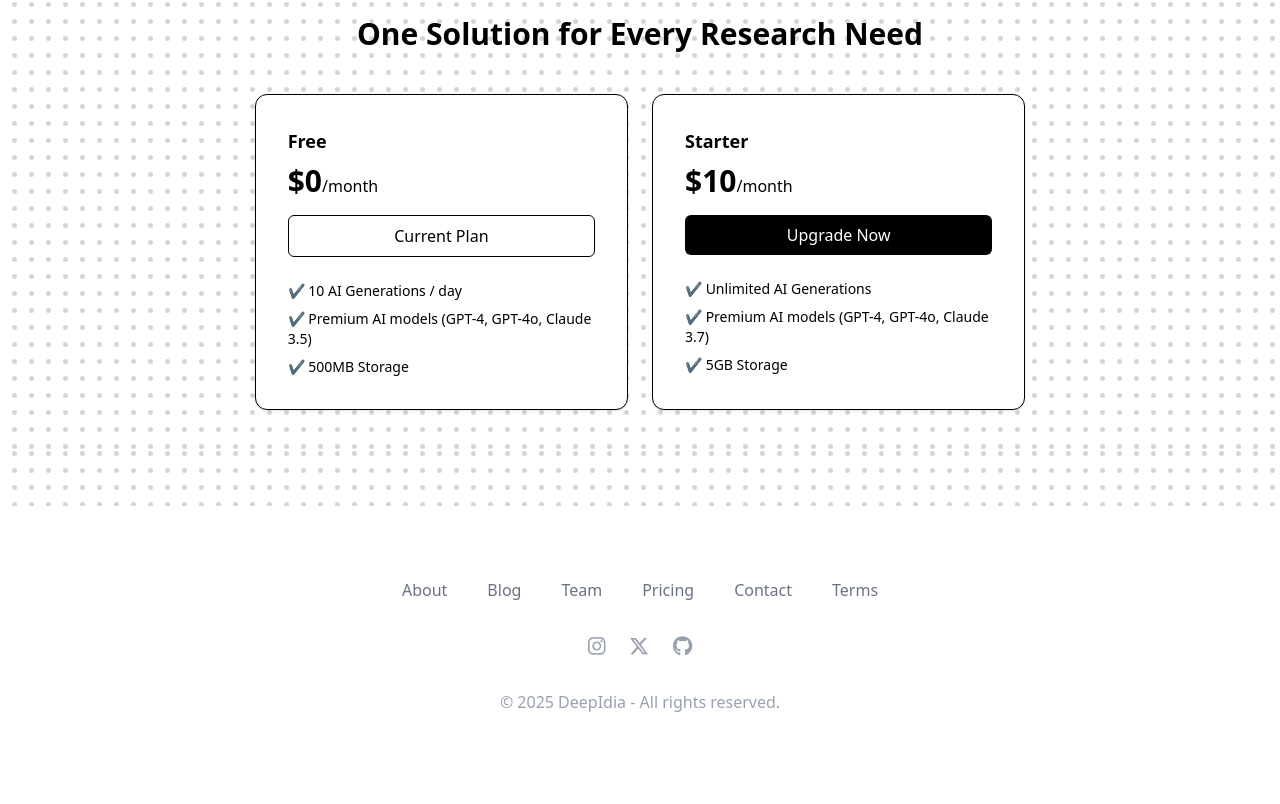
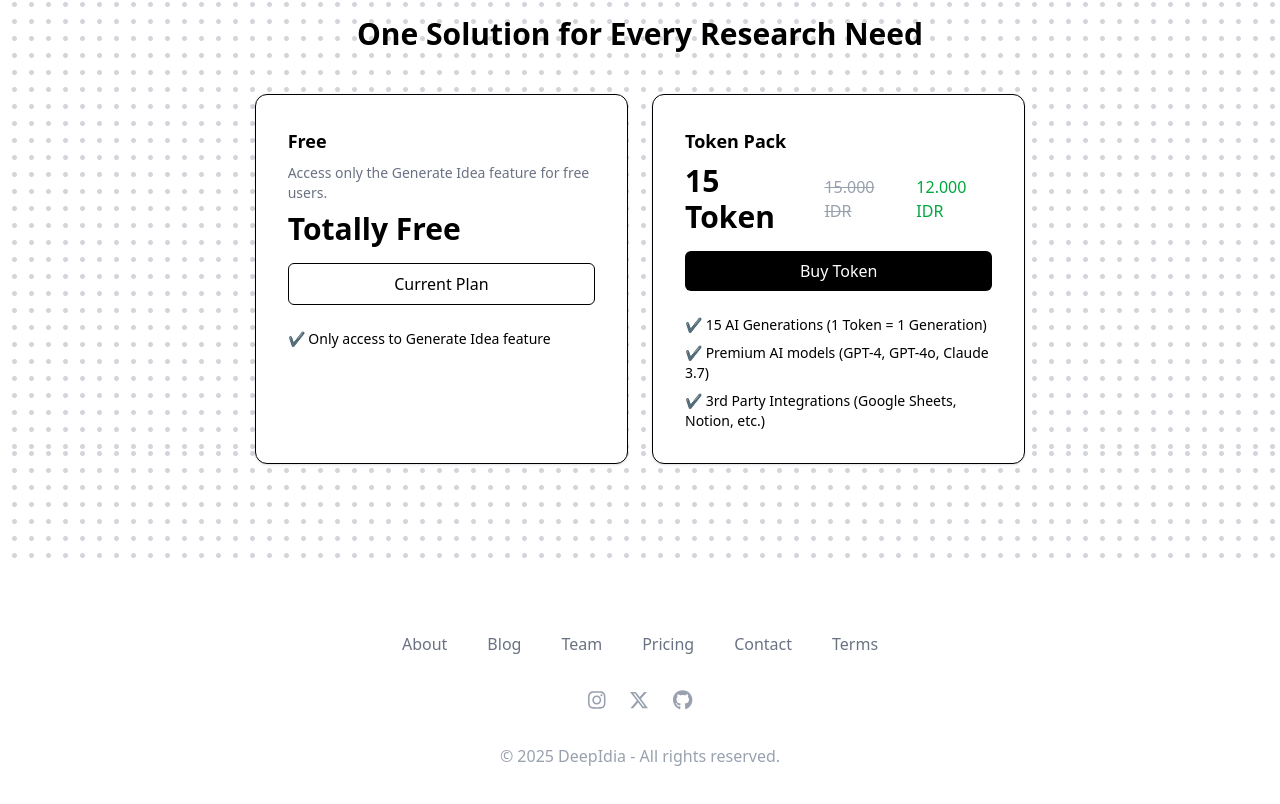
Before and after one commit to Deepidia/deepidia-web, a Next.js app: page / in a window 1280 px wide. Shown: the part 2975-3779 px from the top of the page. Before the commit the page ends 3737 px from the top, so only its background shows below. Built offline with nearby package versions, Linux system fonts and the light colour scheme; no server answers.

Commit message:
change: subscription card to Token Card

```diff
--- a/components/Pricing.tsx
+++ b/components/Pricing.tsx
@@ -1,4 +1,12 @@
+"use client";
+
+import { useSession } from "next-auth/react";
+import { useRouter } from "next/navigation";
+
 export default function Pricing() {
+  const { data: session } = useSession();
+  const router = useRouter();
+
   return (
     <section
       id="pricing"
@@ -19,35 +27,46 @@
             className="border rounded-xl shadow-sm p-6 sm:p-8 w-full max-w-md mx-auto md:mx-0 md:w-1/3 bg-white"
           >
             <h3 className="text-lg font-semibold mb-2">Free</h3>
+            <p className="text-sm text-gray-500 mb-2">Access only the Generate Idea feature for free users.</p>
             <p className="text-3xl font-bold">
-              $0<span className="text-base font-normal">/month</span>
+              Totally Free
             </p>
             <button className="w-full mt-4 mb-6 border py-2 rounded-md transition-all duration-300 hover:bg-[#00BFA6] hover:text-white hover:shadow-md cursor-pointer">
               Current Plan
             </button>
             <ul className="space-y-2 text-sm">
-              <li>✔️ 10 AI Generations / day</li>
-              <li>✔️ Premium AI models (GPT-4, GPT-4o, Claude 3.5)</li>
-              <li>✔️ 500MB Storage</li>
+              <li>✔️ Only access to Generate Idea feature</li>
             </ul>
           </div>
 
-          {/* Starter Plan */}
+          {/* Token Plan */}
           <div
             data-aos="fade-left"
             className="border rounded-xl shadow-sm p-6 sm:p-8 w-full max-w-md mx-auto md:mx-0 md:w-1/3 bg-white"
           >
-            <h3 className="text-lg font-semibold mb-2">Starter</h3>
-            <p className="text-3xl font-bold">
-              $10<span className="text-base font-normal">/month</span>
+            <h3 className="text-lg font-semibold mb-2">Token Pack</h3>
+            <p className="text-3xl font-bold flex items-center gap-2">
+              <span>15 Token</span>
+              <span className="text-base font-normal line-through text-gray-400 ml-2">15.000 IDR</span>
+              <span className="text-base font-normal text-green-600 ml-2">12.000 IDR</span>
             </p>
-            <button className="w-full mt-4 mb-6 bg-black text-white py-2 rounded-md transition-all duration-300 hover:bg-[#00BFA6] hover:text-black hover:shadow-lg cursor-pointer">
-              Upgrade Now
+            <button
+              className="w-full mt-4 mb-6 bg-black text-white py-2 rounded-md transition-all duration-300 hover:bg-[#00BFA6] hover:text-black hover:shadow-lg cursor-pointer"
+              onClick={() => {
+                if (!session) {
+                  router.push('/login');
+                } else {
+                  // TODO: Add buy token logic/modal here
+                  router.push('checkout')
+                }
+              }}
+            >
+              Buy Token
             </button>
             <ul className="space-y-2 text-sm">
-              <li>✔️ Unlimited AI Generations</li>
+              <li>✔️ 15 AI Generations (1 Token = 1 Generation)</li>
               <li>✔️ Premium AI models (GPT-4, GPT-4o, Claude 3.7)</li>
-              <li>✔️ 5GB Storage</li>
+              <li>✔️ 3rd Party Integrations (Google Sheets, Notion, etc.)</li>
             </ul>
           </div>
         </div>
```
